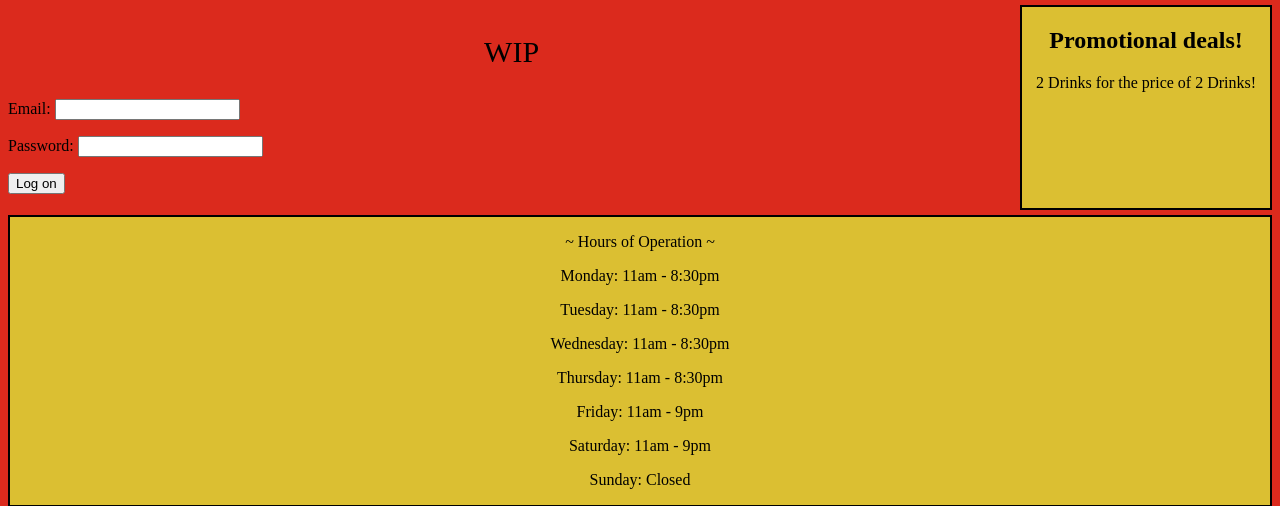
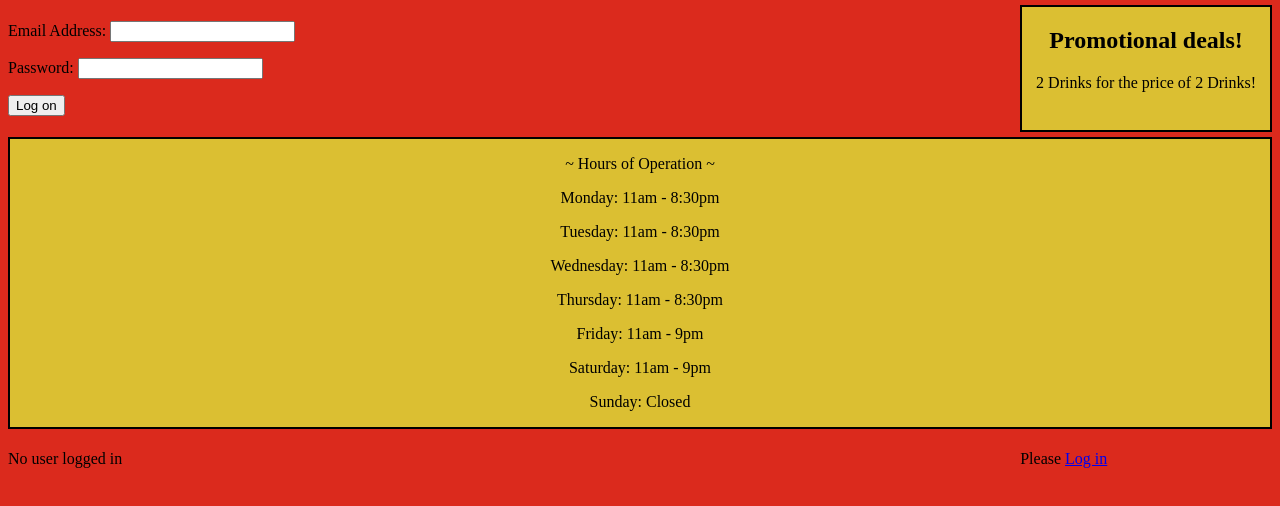
Before and after one commit to CalebUhouse/Web-Design-Group-Project, a PHP site: page /Login.php in a window 1280 px wide. Shown: the part 143-649 px from the top of the page. Run offline with PHP 8.4, Linux system fonts and the light colour scheme.

Commit message:
Update Login.php

```diff
--- a/Login.php
+++ b/Login.php
@@ -18,10 +18,9 @@
 ?>
 
       <section>
-        <p class="section-header top-header">WIP</p>
-        <form action="Index.php" method="POST">
-      <p>Email: <input name="Email" type="email" required="true"/></p>
-        <p>Password: <input name="Password" type="password" required="true" /></p>
+        <form action= "Login.php" method="POST">
+        <p>Email Address: <input name="email" required="true"/></p>
+        <p>Password: <input name="password" type="password" required="true" /></p>
         <p><button type="submit">Log on</button></p>
         </form>
       </section>
```
